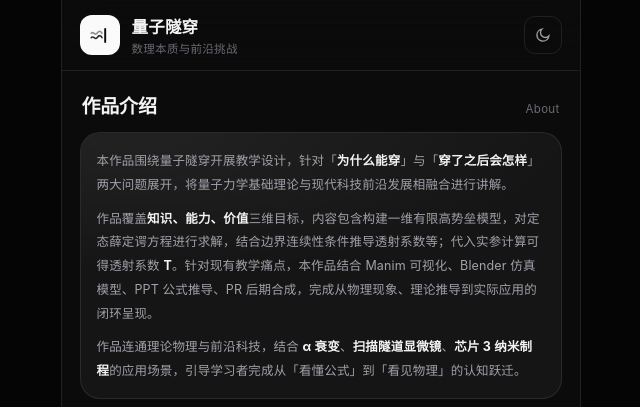
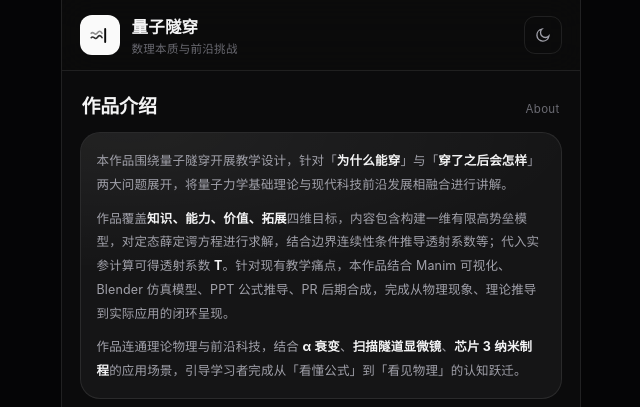
Before and after one commit to wanschan/quantumTunnelingHtml, a plain HTML site: page index.html in a window 1280 px wide. Shown: the top 407 px of the page, without its empty margins (312-952 px from the left). Drawn offline with Linux system fonts and the light colour scheme.

Commit message:
Update index.html

```diff
--- a/index.html
+++ b/index.html
@@ -543,7 +543,7 @@
       </div>
       <div class="intro-card" data-page-node-id="InTrodUcT10nCard0aB9x">
         <p data-page-node-id="InTrodP1a2b3c4d5e6f7g">本作品围绕量子隧穿开展教学设计，针对「<b>为什么能穿</b>」与「<b>穿了之后会怎样</b>」两大问题展开，将量子力学基础理论与现代科技前沿发展相融合进行讲解。</p>
-        <p data-page-node-id="InTrodP2a2b3c4d5e6f7g">作品覆盖<b>知识、能力、价值</b>三维目标，内容包含构建一维有限高势垒模型，对定态薛定谔方程进行求解，结合边界连续性条件推导透射系数等；代入实参计算可得透射系数 <b>T</b>。针对现有教学痛点，本作品结合 Manim 可视化、Blender 仿真模型、PPT 公式推导、PR 后期合成，完成从物理现象、理论推导到实际应用的闭环呈现。</p>
+        <p data-page-node-id="InTrodP2a2b3c4d5e6f7g">作品覆盖<b>知识、能力、价值、拓展</b>四维目标，内容包含构建一维有限高势垒模型，对定态薛定谔方程进行求解，结合边界连续性条件推导透射系数等；代入实参计算可得透射系数 <b>T</b>。针对现有教学痛点，本作品结合 Manim 可视化、Blender 仿真模型、PPT 公式推导、PR 后期合成，完成从物理现象、理论推导到实际应用的闭环呈现。</p>
         <p data-page-node-id="InTrodP3a2b3c4d5e6f7g">作品连通理论物理与前沿科技，结合 <b>α 衰变</b>、<b>扫描隧道显微镜</b>、<b>芯片 3 纳米制程</b>的应用场景，引导学习者完成从「看懂公式」到「看见物理」的认知跃迁。</p>
       </div>
 
```
